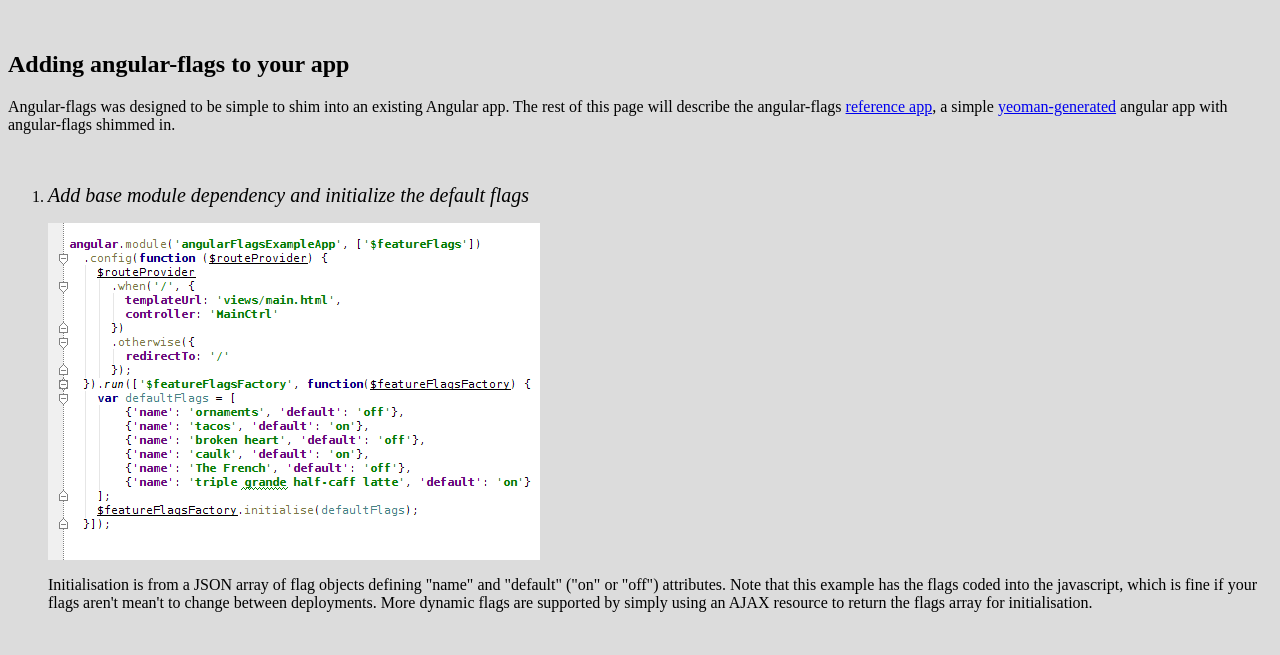
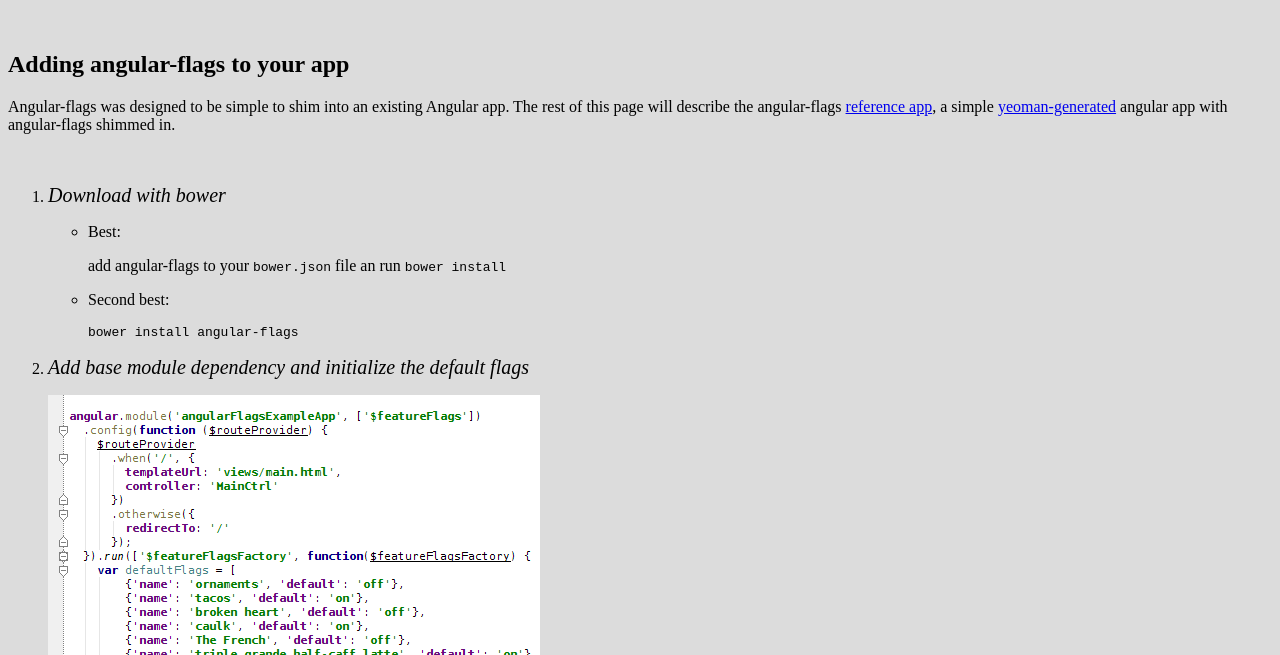
Before and after one commit to jimjamjoh/angular-flags, a plain HTML site: page index.html in a window 1280 px wide. Shown: the part 145-800 px from the top of the page. Drawn offline with Linux system fonts and the light colour scheme.

Commit message:
adding bower instructions

```diff
--- a/index.html
+++ b/index.html
@@ -12,6 +12,15 @@ Angular-flags is an implementation of <a href="http://martinfowler.com/bliki/Fea
 Angular-flags was designed to be simple to shim into an existing Angular app.  The rest of this page will describe the angular-flags <a href="http://github.com/jimjamjoh/angular-flags-example"/>reference app</a>, a simple <a href="http://yeoman.io/">yeoman-generated</a> angular app with angular-flags shimmed in.
 <p/>&nbsp;<p/>
 <ol>
+<li><i style="font-size: 125%">Download with bower</i>
+<p/><ul><li>Best:<p/>
+	add angular-flags to your <code>bower.json</code> file an run <code>bower install</code>
+	</li>
+	<li>Second best:<p/>
+	<code>bower install angular-flags</code>
+	</li>
+    </ul>
+</li>
 <li><i style="font-size: 125%">Add base module dependency and initialize the default flags</i>
 <p/><img src="images/app.js.png"/>
 <p/>Initialisation is from a JSON array of flag objects defining "name" and "default" ("on" or "off") attributes.  Note that this example has the flags coded into the javascript, which is fine if your flags aren't mean't to change between deployments.  More dynamic flags are supported by simply using an AJAX resource to return the flags array for initialisation.
```
